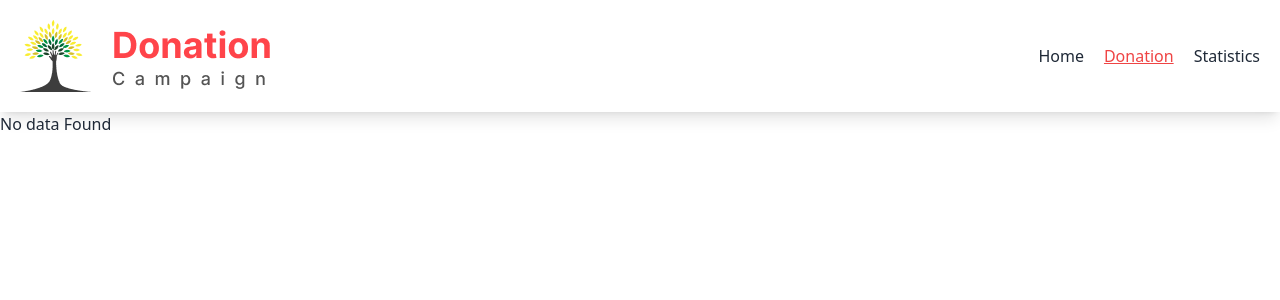
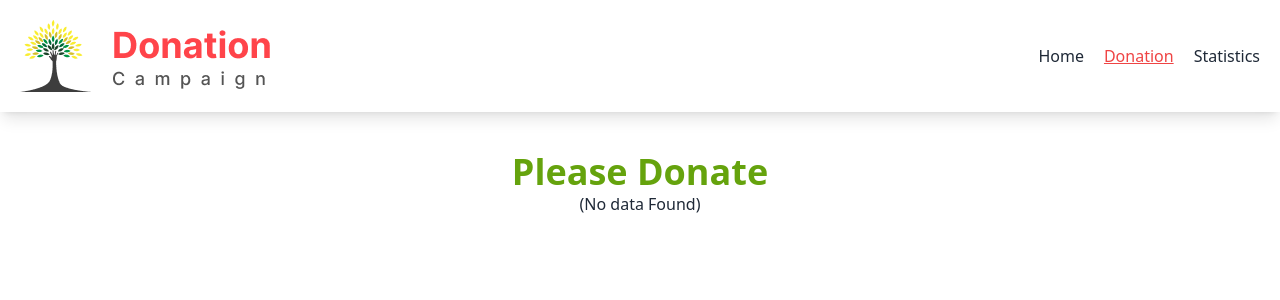
Before and after one commit to nayanrashed/donation-campaign-rashed, a React (Vite) app: page /donations in a window 1280 px wide. Shown: the top 300 px of the page. Built offline with nearby package versions, Linux system fonts and the light colour scheme.

Commit message:
error page added

```diff
--- a/src/Pages/Donations/Donations.jsx
+++ b/src/Pages/Donations/Donations.jsx
@@ -1,43 +1,60 @@
 import { useEffect, useState } from "react";
 import DonationsCardsP from "./DonationsCardsP";
 
+const Donations = () => {
+  const [donations, setDonations] = useState([]);
+  const [noFound, setNoFound] = useState(false);
 
+  const [isShow, setIsShow] = useState(false);
 
-const Donations = () => {
-    const [donations,setDonations]=useState([]);
-    const [noFound, setNoFound]=useState(false);
-
-    const [isShow, setIsShow]=useState(false);
-
-    useEffect (()=>{
+  useEffect(() => {
     const donationItems = JSON.parse(localStorage.getItem("donations"));
 
-        if(donationItems){
+    if (donationItems) {
       setDonations(donationItems);
+    } else {
+      setNoFound("(No data Found)");
     }
-        else{
-           setNoFound('No data Found');
-        }
-    },[]);
-
-
-
+  }, []);
 
   return (
     <div>
-            {noFound?<p>{noFound}</p>:
+      {noFound ? (
+        <div className="p-10">
+          <p className="text-center text-4xl text-lime-600 font-semibold">Please Donate</p>
+          <p className=" text-center">{noFound}</p>
+        </div>
+      ) : (
         <div className="mt-5">
           <div className="grid grid-cols-1 lg:grid-cols-2 gap-5">
-               {
-                  isShow?donations.map(donation=> <DonationsCardsP donation={donation} key={donation.id}></DonationsCardsP>)
-                  :
-                  donations.slice(0,4).map(donation=> <DonationsCardsP donation={donation} key={donation.id}></DonationsCardsP>)
-                }
+            {isShow
+              ? donations.map((donation) => (
+                  <DonationsCardsP
+                    donation={donation}
+                    key={donation.id}
+                  ></DonationsCardsP>
+                ))
+              : donations
+                  .slice(0, 4)
+                  .map((donation) => (
+                    <DonationsCardsP
+                      donation={donation}
+                      key={donation.id}
+                    ></DonationsCardsP>
+                  ))}
           </div>
           <div className="flex justify-center m-3">
-                {donations.length>4&&<button onClick={()=>setIsShow(!isShow)} className="btn btn-primary">{isShow?"See Less":"See More"}</button>}
+            {donations.length > 4 && (
+              <button
+                onClick={() => setIsShow(!isShow)}
+                className="btn btn-primary"
+              >
+                {isShow ? "See Less" : "See More"}
+              </button>
+            )}
           </div>
-            </div>}
+        </div>
+      )}
     </div>
   );
 };
--- /dev/null
+++ b/src/Pages/ErrorPage/ErrorPage.jsx
@@ -0,0 +1,18 @@
+import { Link, useRouteError } from "react-router-dom";
+
+const ErrorPage = () => {
+  let error = useRouteError();
+
+  return (
+    <div className="h-[90vh] flex flex-col gap-4 items-center justify-center">
+
+      <p className="text-5xl">Opps</p>
+      <p>error: <span className="text-red-500 text-2xl">{error.status}</span></p>
+      <p className="text-red-600">{error.data}</p>
+      <Link to='/' className="underline text-xl">Home</Link>
+
+    </div>
+  );
+};
+
+export default ErrorPage;
--- a/src/Router/Route.jsx
+++ b/src/Router/Route.jsx
@@ -4,11 +4,13 @@ import Home from "../Pages/Home/Home";
 import Donations from "../Pages/Donations/Donations";
 import Statistics from "../Pages/Statistics/Statistics";
 import Donation from "../Pages/Donation/Donation";
+import ErrorPage from "../Pages/ErrorPage/ErrorPage";
 
 const myCreatedRoute = createBrowserRouter([
   {
     path: "/",
     element: <MainLayout></MainLayout>,
+    errorElement:<ErrorPage></ErrorPage>,
     children: [
       {
         path: "/",
--- a/src/components/Header/Banner.jsx
+++ b/src/components/Header/Banner.jsx
@@ -2,14 +2,14 @@ import { useContext, useState } from "react";
 import { SearchContext } from "../../Pages/Home/Home";
 
 const Banner = () => {
-//   const [inputData, setInputData] = useState("");
-const [inputData, setInputData] =useContext(SearchContext);
+  //   const [inputData, setInputData] = useState("");
+  const [inputData, setInputData] = useContext(SearchContext);
 
   const handleSearch = (e) => {
     e.preventDefault();
     setInputData(e.target.searchField.value);
   };
-//   console.log(inputData);
+  //   console.log(inputData);
 
   return (
     <div className="h-[70vh] bg-[url('/banner.jpg')] flex flex-col items-center justify-center bg-cover bg-center bg-slate-200 bg-blend-overlay gap-5">
```
Also changed, not shown: src/Pages/Home/Home.jsx (+7 -9 lines). Lines whose indentation alone changed are shown as unchanged.
